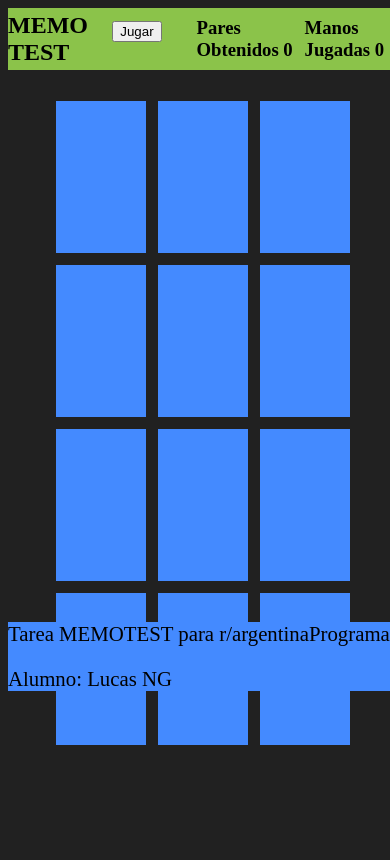
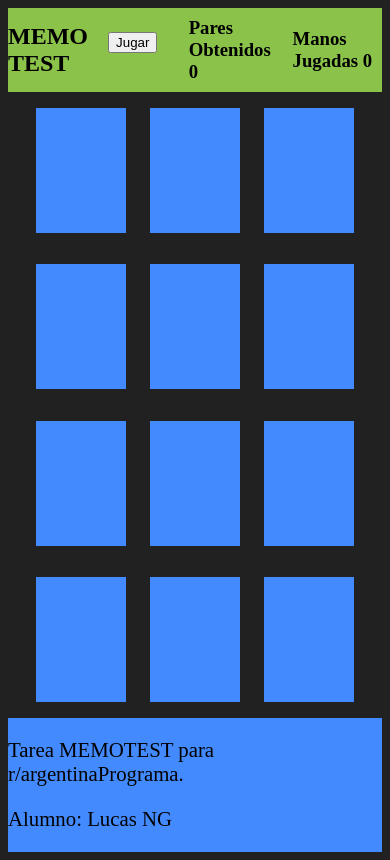
Before and after one commit to lucanouet/memotest2.0, a website: page index.html in a window 390 px wide. Drawn offline with Linux system fonts and the light colour scheme.

Commit message:
mas responsive pa

```diff
--- a/index.html
+++ b/index.html
@@ -17,7 +17,7 @@
         <h3>Pares Obtenidos <strong id="paresObtenidos">0</strong></h3>
         <h3 id="manos">Manos Jugadas <strong id="cuentaManos">0</strong></h3>
     </header>
-    <nav></nav>
+
     <section id="juego">
         <div class="borde"><div class="ficha" id="1"></div></div>
 
--- a/src/style.css
+++ b/src/style.css
@@ -1,51 +1,49 @@
 body{
     background-color: #212121;
-    width: 100%;
-    height: 100%;
+    height: 100vh;
+    display: flex;
+    flex-direction: column;
+
+
 
 }
 header{
-    box-sizing: border-box;
     display: flex;
     justify-content: left;
     align-items: center;
-    height: 62px;
+    height: 10%;
     background-color: #8BC34A;
 }
-nav{
-    height: 25px;
-}
-section{
+
+#juego{
+
     display: flex;
     flex-wrap: wrap;
     justify-content: center;
     align-items: center;
-    height: 60vh;
+    height: 80%;
+
+
 }
 footer{
-    height: 80px;
+
+    height: 10%;
     background-color: #448AFF;
-    box-sizing: content-box;
+    margin-bottom: 0px;
+
 }
 
 .ficha{
-    display: flex;
-    align-items: center;
-    justify-content: center;
     width: 100%;
     height: 100%;
     opacity: 0;
 }
 
 .borde{
-    display: flex;
-    justify-content: center;
-    align-items: center;
-    margin: 6px;
+    margin: 12px;
     background-color: #448AFF;
-    width: 23%;
-    height: 30%;
-    box-sizing: border-box;
+    width: 24%;
+    height: 20%;
 }
 
 #btnJugar{
```
